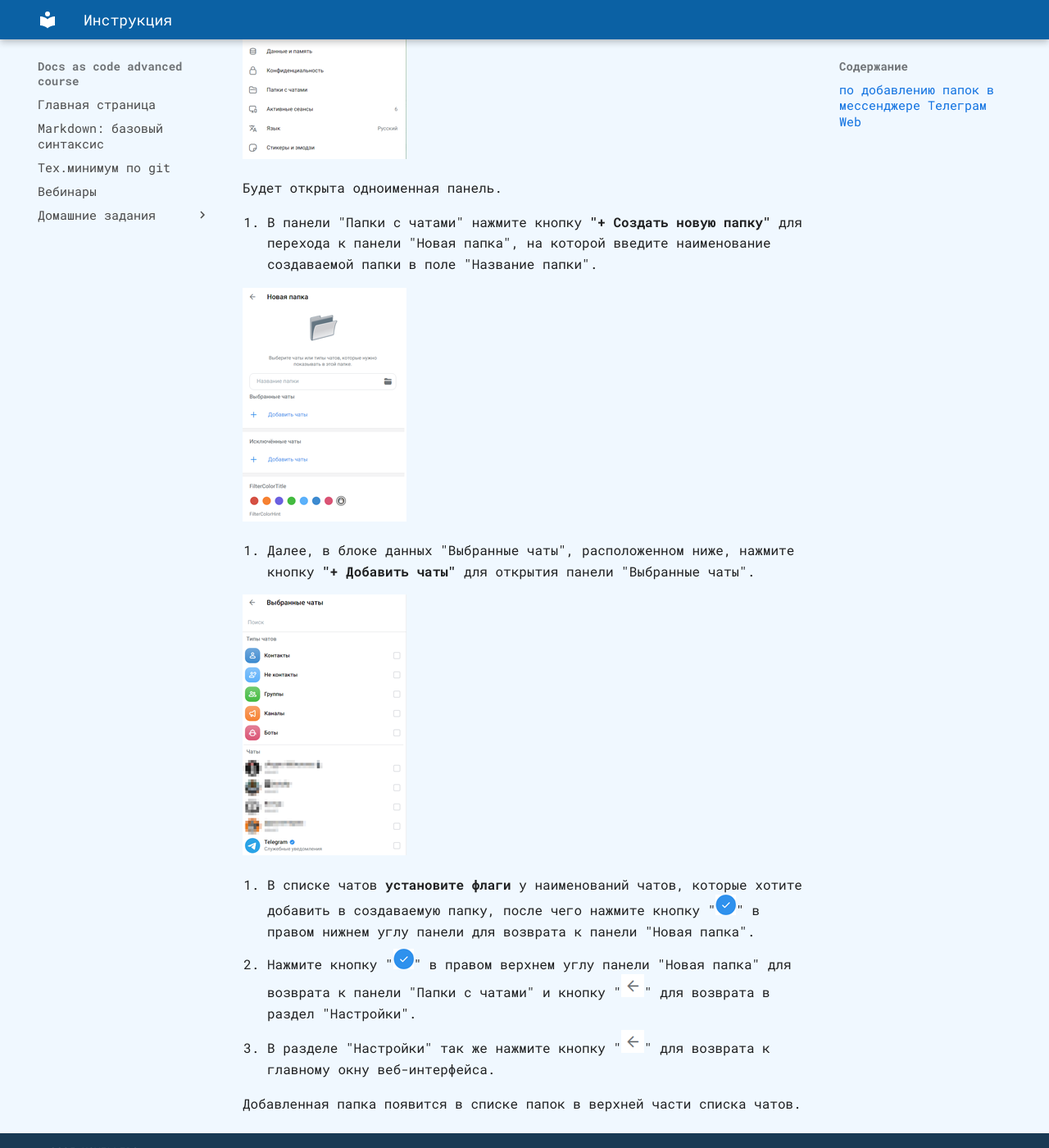
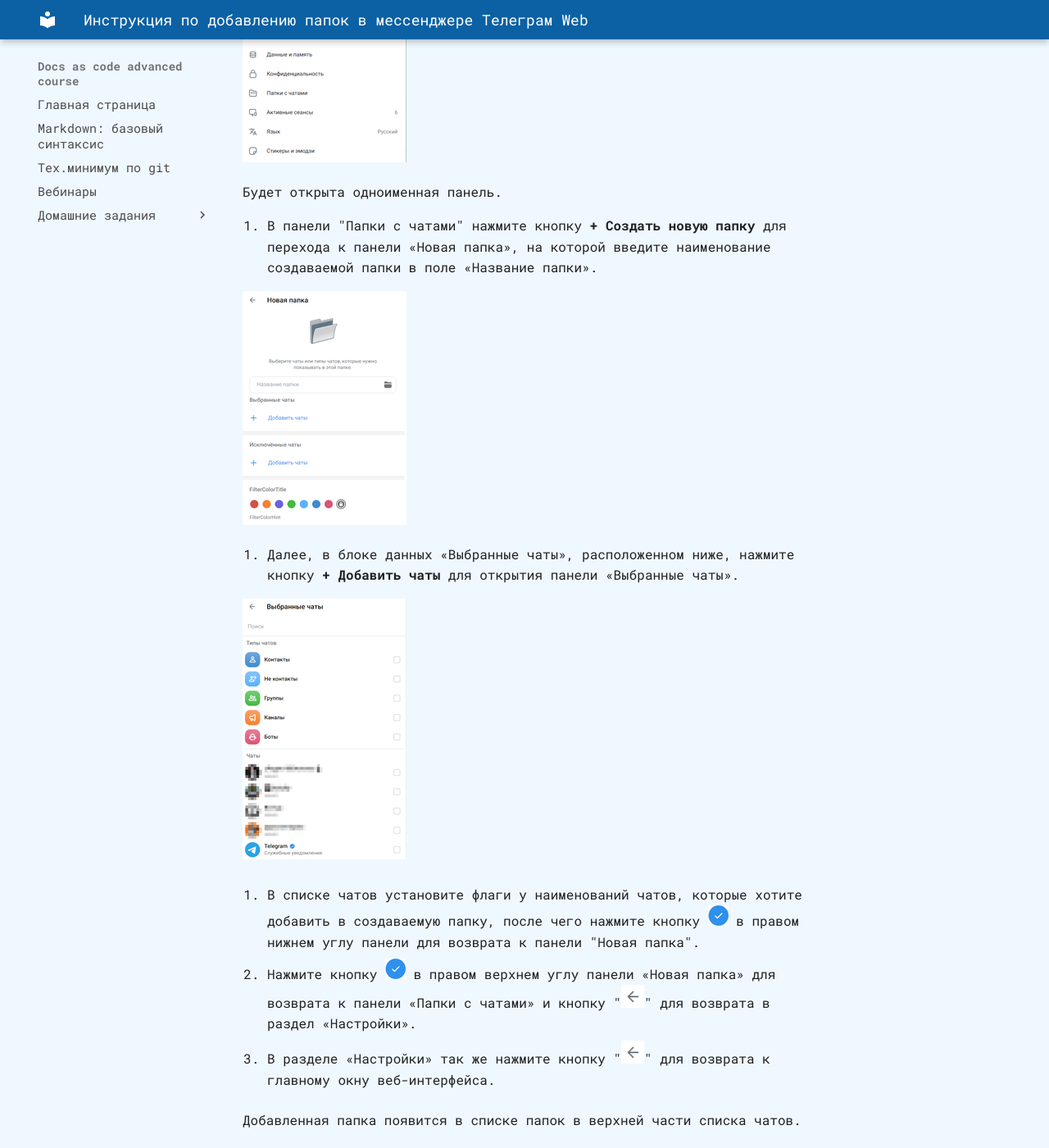
Before and after one commit to novillero/dac-advanced, an MkDocs documentation site: the page built from docs/instructions/mriya-instruction.md, in a window 1280 px wide and 1400 px high, scrolled down 856 px. Shown: the whole window at 82% size. Built offline with MkDocs 1.6.1 and Material for MkDocs 9.7.7, drawn with Linux system fonts in a browser that asks for light colours; some web fonts are replaced; some of the changed text lies outside the part shown.

Commit message:
Отработка ревью

```diff
--- a/docs/instructions/mriya-instruction.md
+++ b/docs/instructions/mriya-instruction.md
@@ -1,30 +1,31 @@
-# Инструкция
-
-## по добавлению папок в мессенджере Телеграм Web
+# Инструкция по добавлению папок в мессенджере Телеграм Web
 
 Это пошаговая инструкция о функциональности Telegram
 
 1. Откройте главное окно веб-интерфейса мессенджера.
-2. Для вызова меню настроек нажмите на кнопку "![Кнопка](1.png)" в левом верхнем углу главного окна и в появившемся меню выберите пункт **"Настройки"**.
+
+2. Для вызова меню настроек нажмите на кнопку ![Кнопка](1.png) в левом верхнем углу главного окна и в появившемся меню выберите пункт «Настройки».
 
 ![Меню](4.png)
 
-3. В открывшейся панели "Настройки" выберите пункт **"Папки с чатами"**.
+3. В открывшейся панели «Настройки» выберите пункт «Папки с чатами».
 
 ![Папки с чатами](5.png)
 
 Будет открыта одноименная панель.
 
-4. В панели "Папки с чатами" нажмите кнопку **"+ Создать новую папку"** для перехода к панели "Новая папка", на которой введите наименование создаваемой папки в поле "Название папки".
+4. В панели "Папки с чатами" нажмите кнопку **+ Создать новую папку** для перехода к панели «Новая папка», на которой введите наименование создаваемой папки в поле «Название папки».
 
 ![Новая папка](6.png)
 
-5. Далее, в блоке данных "Выбранные чаты", расположенном ниже, нажмите кнопку **"+ Добавить чаты"** для открытия панели "Выбранные чаты".
+5. Далее, в блоке данных «Выбранные чаты», расположенном ниже, нажмите кнопку **+ Добавить чаты** для открытия панели «Выбранные чаты».
 
 ![Выбранные чаты](7.png)
 
-6. В списке чатов **установите флаги** у наименований чатов, которые хотите добавить в создаваемую папку, после чего нажмите кнопку "![Кнопка](2.png)" в правом нижнем углу панели для возврата к панели "Новая папка".
-7. Нажмите кнопку "![Кнопка](2.png)" в правом верхнем углу панели "Новая папка" для возврата к панели "Папки с чатами" и кнопку "![Кнопка](3.png)" для возврата в раздел "Настройки".
-8. В разделе "Настройки" так же нажмите кнопку "![Кнопка](3.png)" для возврата к главному окну веб-интерфейса.
+6. В списке чатов установите флаги у наименований чатов, которые хотите добавить в создаваемую папку, после чего нажмите кнопку ![Кнопка](2.png) в правом нижнем углу панели для возврата к панели "Новая папка".
+
+7. Нажмите кнопку ![Кнопка](2.png) в правом верхнем углу панели «Новая папка» для возврата к панели «Папки с чатами» и кнопку "![Кнопка](3.png)" для возврата в раздел «Настройки».
+
+8. В разделе «Настройки» так же нажмите кнопку "![Кнопка](3.png)" для возврата к главному окну веб-интерфейса.
 
 Добавленная папка появится в списке папок в верхней части списка чатов.
```
